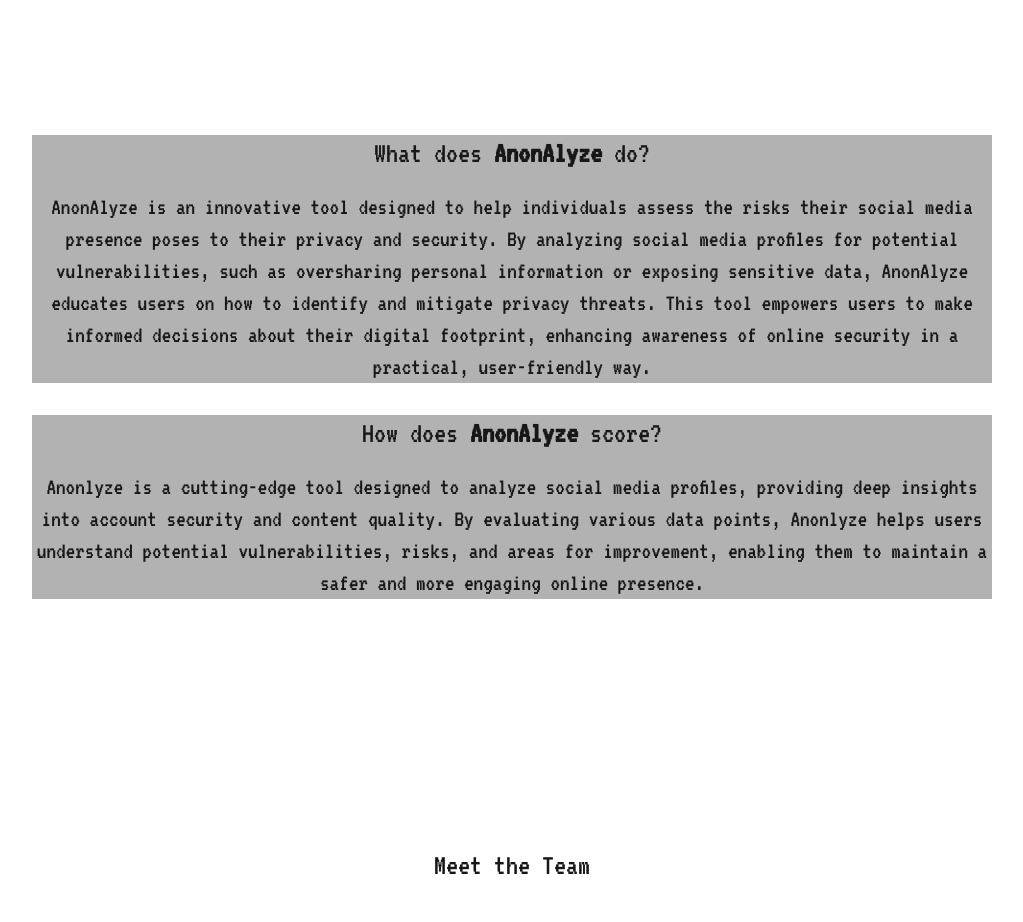
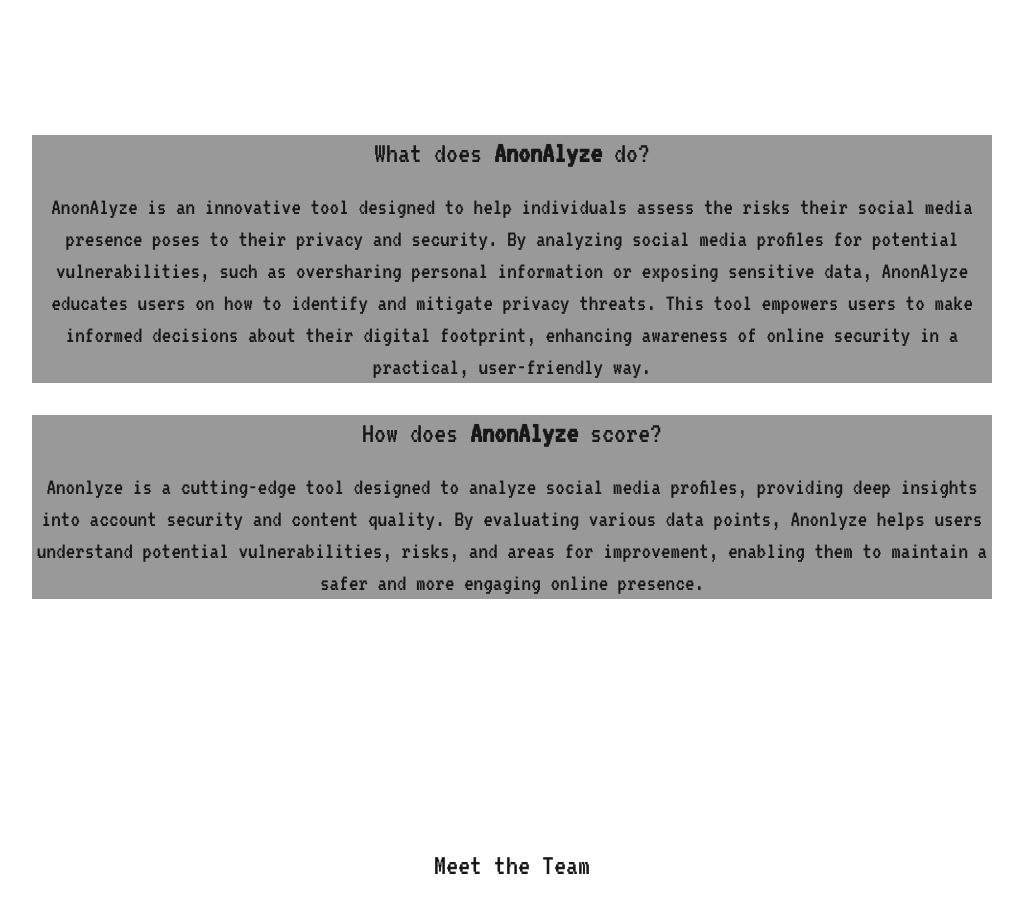
Before and after one commit to FuJacob/AnonAlyze, a Next.js app in the folder frontend/: page / in a window 1280 px wide. Shown: the part 1040-1962 px from the top of the page, without its empty margins (128-1151 px from the left). Built offline with nearby package versions, Linux system fonts and the light colour scheme.

Commit message:
background blur opaque transparency changed to 40

```diff
--- a/frontend/src/components/purpose.jsx
+++ b/frontend/src/components/purpose.jsx
@@ -12,7 +12,7 @@
   return (
     <section className="min-h-screen flex items-center justify-center bg-dark-gray mt-[5rem]">
       <div className="grid grid-cols-1 gap-8 w-3/4">
-        <div className={`text-center ${vt323.className}  backdrop-blur-5xl bg-black/30`}>
+        <div className={`text-center ${vt323.className}  backdrop-blur-5xl bg-black/40`}>
           <h1 className="text-3xl mb-5">
             What does <b>AnonAlyze</b> do?
           </h1>
@@ -28,7 +28,7 @@
           </h3>
         </div>
 
-        <div className={`text-center ${vt323.className} mb-20 backdrop-blur-5xl bg-black/30`}>
+        <div className={`text-center ${vt323.className} mb-20 backdrop-blur-5xl bg-black/40`}>
           <h1 className="text-3xl mb-5">
             How does <b>AnonAlyze</b> score?
           </h1>
```
